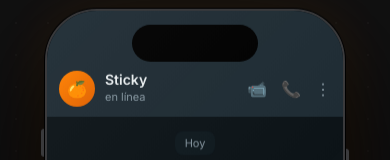
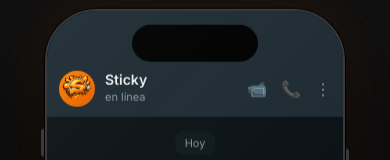
Before and after one commit to ferpinedo/sticky-landing, a Next.js app: page / in a window 390 px wide. Shown: the part 601-761 px from the top of the page. Built offline with nearby package versions, Linux system fonts and the light colour scheme.

Commit message:
Use Sticky logo as WhatsApp chat avatar in phone mockup

```diff
--- a/src/components/PhoneMockup.tsx
+++ b/src/components/PhoneMockup.tsx
@@ -1,3 +1,5 @@
+import Image from "next/image";
+
 export default function PhoneMockup() {
   return (
     <div
@@ -51,7 +53,15 @@ export default function PhoneMockup() {
           <div className="wa-screen">
             {/* WA Header */}
             <div className="wa-header">
-              <div className="wa-avatar">🍊</div>
+              <div className="wa-avatar" style={{ padding: 0, overflow: "hidden" }}>
+                <Image
+                  src="/sticky-logo.png"
+                  alt="Sticky"
+                  width={36}
+                  height={36}
+                  style={{ objectFit: "cover", borderRadius: "50%" }}
+                />
+              </div>
               <div style={{ flex: 1 }}>
                 <div className="wa-contact-name">Sticky</div>
                 <div className="wa-contact-status">en línea</div>
```
